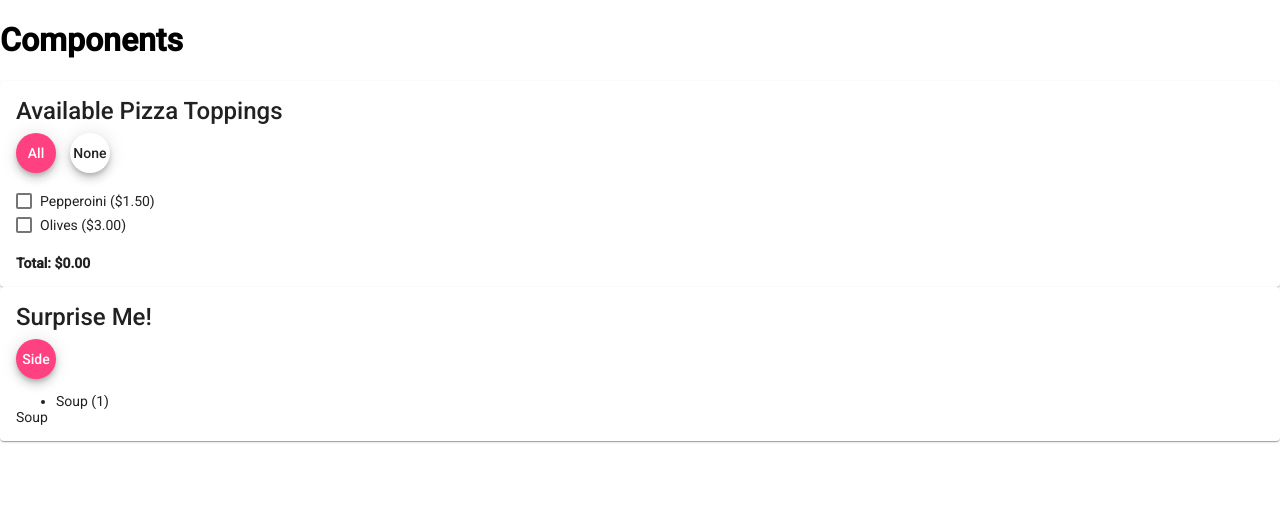
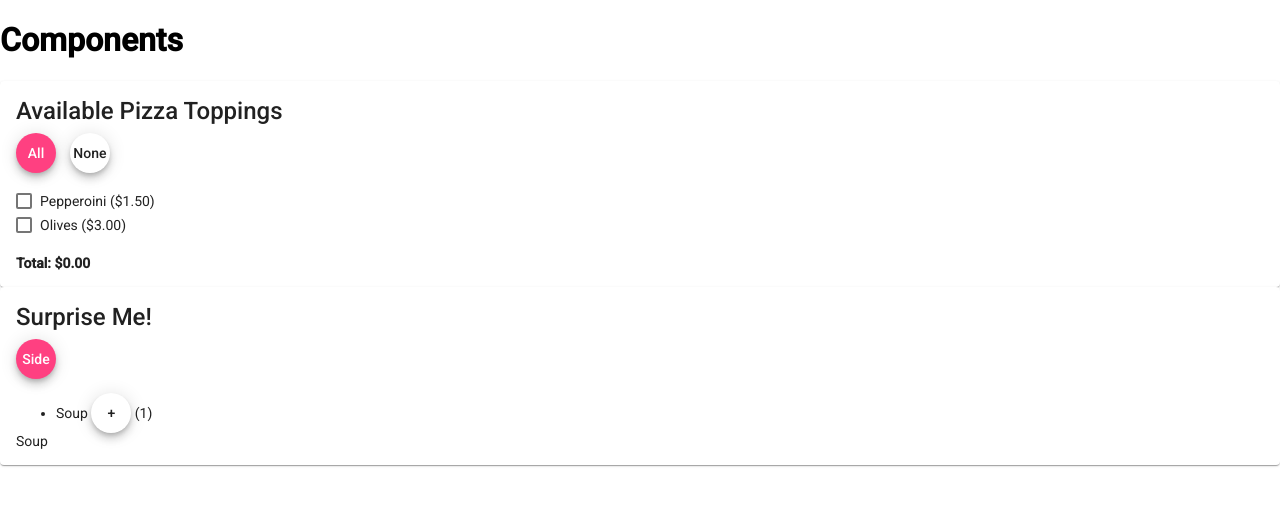
Before and after one commit to tsteelematc/components-2022ftuth, an Angular app: page / in a window 1280 px wide. Both pictures are taken after a click on the button "Side". Shown: the top 506 px of the page. Built offline with nearby package versions, Linux system fonts and the light colour scheme.

Commit message:
Added ability to manually add sides
Didn't have the time to minus them...

```diff
--- a/src/app/surprise-side/surprise-side.component.html
+++ b/src/app/surprise-side/surprise-side.component.html
@@ -14,7 +14,17 @@
             <li
                 *ngFor="let s of groupedSides"
             >
-                {{ s[0] }} ({{ s[1] }})
+                {{ s[0] }}
+
+                <button
+                    mat-mini-fab
+                    color="light"
+                    (click)="addSide(s[0])"
+                >
+                    +
+                </button>
+
+                ({{ s[1] }})
             </li>
         </ul>
         {{ commaDelimitedSides }}
--- a/src/app/surprise-side/surprise-side.component.ts
+++ b/src/app/surprise-side/surprise-side.component.ts
@@ -35,11 +35,17 @@ export class SurpriseSideComponent implements OnInit {
     // ;
 
     const newSide = this.availableSides[r];
+    this.addSide(newSide);
+
+  };
+
+  addSide = (sideToAdd: string) => {
+    console.log(sideToAdd);
 
     // Add it to the array of sides
     this.sides = [
       ...this.sides
-      , newSide
+      , sideToAdd
     ].sort();
 
     this.commaDelimitedSides = this.sides.join(", ")
@@ -54,6 +60,5 @@ export class SurpriseSideComponent implements OnInit {
     console.log(this.sides, [...m]);
 
     this.groupedSides = [...m];
-
-  };
+  }
 }
```
